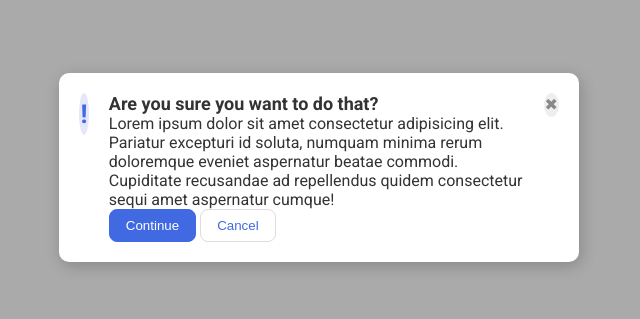
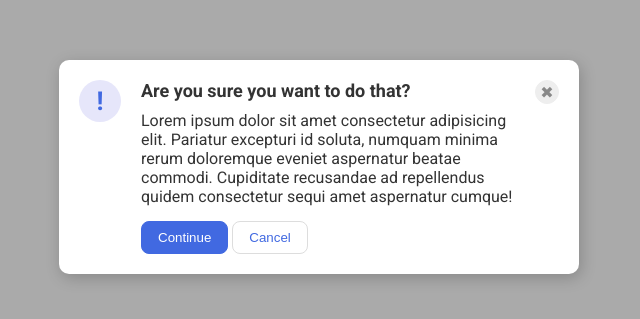
Before and after one commit to RunedWriter/css-exercises, a plain HTML site: page foundations/flexbox-exercises/05-flex-modal/index.html in a window 1280 px wide. Shown: the part 233-552 px from the top of the page, without its empty margins (321-961 px from the left). Drawn offline with Linux system fonts and the light colour scheme.

Commit message:
Update last commit and complete exercise 05

```diff
--- a/foundations/flexbox-exercises/05-flex-modal/styles.css
+++ b/foundations/flexbox-exercises/05-flex-modal/styles.css
@@ -34,6 +34,11 @@ body {
     font-size: large;
 }
 
+.text {
+  padding-top: 10px;
+  padding-bottom: 15px;
+}
+
 .icon {
   color: royalblue;
   font-size: 26px;
@@ -45,6 +50,7 @@ body {
   display: flex;
   align-items: center;
   justify-content: center;
+  flex-shrink: 0;
 }
 
 .close-button {
@@ -60,6 +66,7 @@ body {
   justify-content: center;
   border: 1px solid #eee;
   padding: 0;
+  flex-shrink: 0;
 }
 
 button {
```
